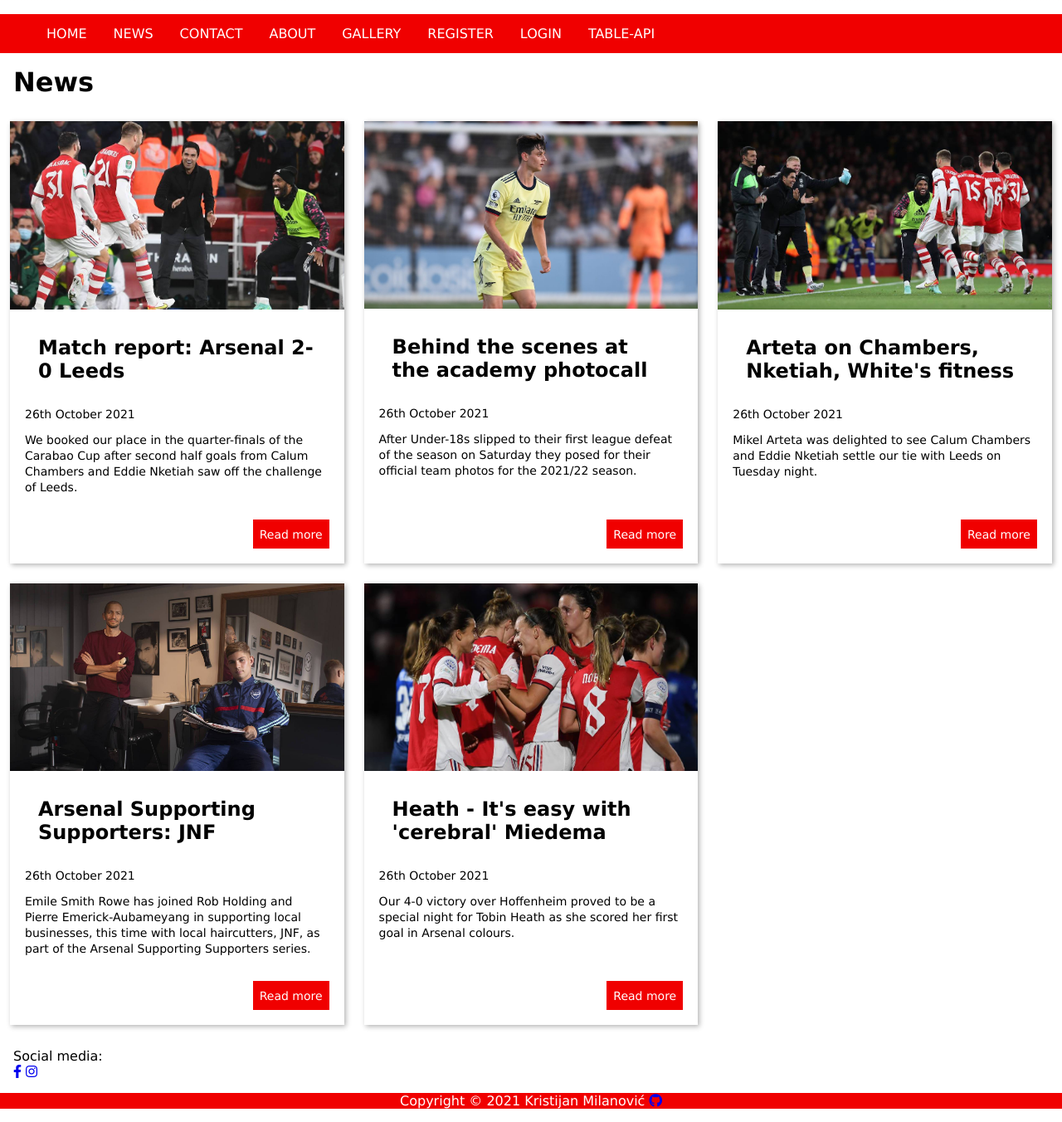
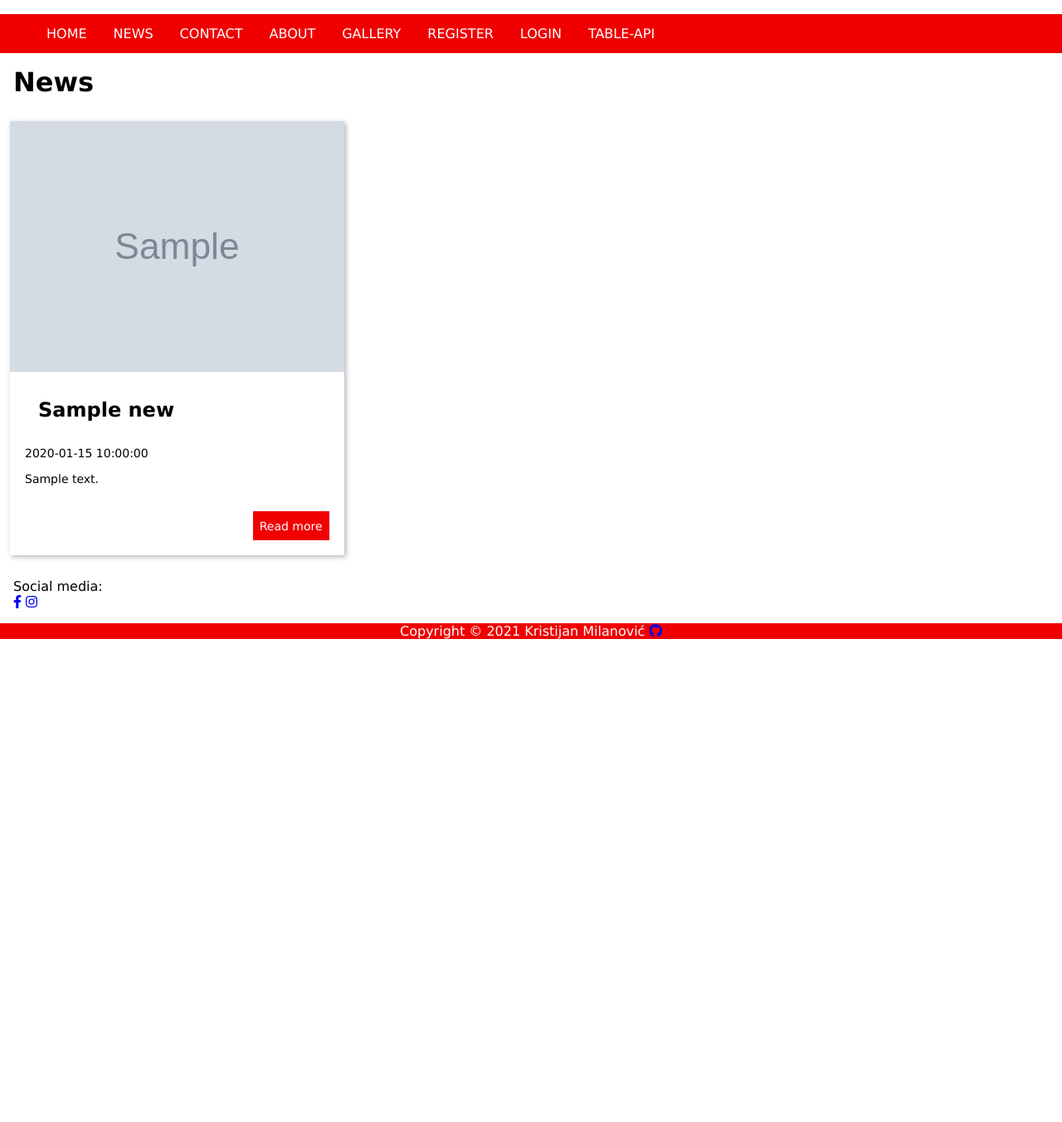
Before and after one commit to kmilanovic/ntpws, a PHP site: page /index.php?menu=news in a window 1280 px wide. Shown: the part 399-1751 px from the top of the page at 83% size. After the commit the page ends 1169 px from the top, so only its background shows below. Run offline with PHP 8.4, Linux system fonts and the light colour scheme; tables that the repository leaves empty or names only in its code hold one stand-in row (values such as "Sample post"); grey boxes marked "Sample" are stand-in pictures.

Commit message:
Added news page

```diff
--- a/pages/news.php
+++ b/pages/news.php
@@ -1,109 +1,40 @@
 <?php
 print '
 <h1>News</h1>
+';
 
+$query  = "SELECT * FROM news WHERE is_approved='1'";
+$query .= " ORDER BY date DESC";
+$result = @mysqli_query($conn, $query);
+
+while($row = @mysqli_fetch_array($result)) {
+    $queryImage = "SELECT * FROM pictures WHERE newsId='".$row['id']."' LIMIT 1";
+    $resultImage = @mysqli_query($conn, $queryImage);
+    $rowImage = @mysqli_fetch_array($resultImage);
+
+print '
 <div class="card__wrap--outer">
 <div class="card__wrap--inner">
     <div class="card">
-        <a href="pages/article1.html"><img src="assets/img/news1.jpg"></a>
+        <a href="index.php?article='. $row['id'] .'"><img src="assets/'.$rowImage['img'].'"></a>
         <div class="card__item">
-            <h2>Match report: Arsenal 2-0 Leeds</h2>
+            <h2>'. $row['title'] . '</h2>
         </div>
         <div class="card__date">
-            <small>26th October 2021</small>
+            <small>'. $row['date'] . '</small>
         </div>
         <div class="card__item flexible">
-            <small> We booked our place in the quarter-finals of the Carabao Cup after
-                second half goals from Calum Chambers and Eddie Nketiah saw off the
-                challenge of Leeds.</small>
+            <small class="description" ><span> '. $row['description'] . '</span></small>
         </div>
         <div class="card__footer">
-            <a class="pull" href="pages/article1.html"><small>Read more</small></a>
+            <a class="pull" href="index.php?article='. $row['id'] .'"><small>Read more</small></a>
         </div>
     </div>
 </div>
+</div>';}
 
-<div class="card__wrap--inner">
-    <div class="card">
-    <a href="pages/article2.html"><img src="assets/img/news2_1.jpg"></a>
-        <div class="card__item">
-            <h2>Behind the scenes at the academy photocall</h2>
-        </div>
-        <div class="card__date">
-            <small>26th October 2021</small>
-        </div>
-        <div class="card__item flexible">
-            <small>After Under-18s slipped to their first league defeat of the season on
-                Saturday they posed for their official team photos for the 2021/22
-                season.</small>
-        </div>
-        <div class="card__footer">
-            <a class="pull" href="pages/article2.html"><small>Read more</small></a>
-        </div>
-    </div>
-</div>
-
-<div class="card__wrap--inner">
-    <div class="card">
-    <a href="pages/article3.html"><img src="assets/img/news3_1.jpg"></a>
-        <div class="card__item">
-            <h2>Arteta on Chambers, Nketiah, White\'s fitness</h2>
-        </div>
-        <div class="card__date">
-            <small>26th October 2021</small>
-        </div>
-        <div class="card__item flexible">
-            <small>Mikel Arteta was delighted to see Calum Chambers and Eddie Nketiah
-                settle our tie with Leeds on Tuesday night.</small>
-        </div>
-        <div class="card__footer">
-            <a class="pull" href="pages/article3.html"><small>Read more</small></a>
-        </div>
-    </div>
-</div>
-
-<div class="card__wrap--inner">
-    <div class="card">
-    <a href="pages/article4.html"><img src="assets/img/news4_1.jpg"></a>
-        <div class="card__item">
-            <h2>Arsenal Supporting Supporters: JNF</h2>
-        </div>
-        <div class="card__date">
-            <small>26th October 2021</small>
-        </div>
-        <div class="card__item flexible">
-            <small>Emile Smith Rowe has joined Rob Holding and Pierre Emerick-Aubameyang in
-                supporting local businesses, this time with local haircutters, JNF, as
-                part of the Arsenal Supporting Supporters series.</small>
-        </div>
-        <div class="card__footer">
-            <a class="pull" href="pages/article4.html"><small>Read more</small></a>
-        </div>
-    </div>
-</div>
-
-<div class="card__wrap--inner">
-    <div class="card">
-    <a href="pages/article5.html"><img src="assets/img/news5_1.jpg"></a>
-        <div class="card__item">
-            <h2>Heath - It\'s easy with \'cerebral\' Miedema</h2>
-        </div>
-        <div class="card__date">
-            <small>26th October 2021</small>
-        </div>
-        <div class="card__item flexible">
-            <small>Our 4-0 victory over Hoffenheim proved to be a special night for Tobin
-                Heath as she scored her first goal in Arsenal colours.</small>
-        </div>
-        <div class="card__footer">
-            <a class="pull" href="pages/article5.html"><small>Read more</small></a>
-        </div>
-    </div>
-</div>
-</div>
-
-<p>Social media:<br>
-    <a href="https://www.facebook.com/profile.php?id=100043504936152" target="_blank"><i class="fab fa-facebook-f"></i></a>
-    <a href="https://www.instagram.com/milanovickristijan/" target="_blank"><i class="fab fa-instagram"></i></a>
-</p>';
+print '<p>Social media:<br>
+<a href="https://www.facebook.com/profile.php?id=100043504936152" target="_blank"><i class="fab fa-facebook-f"></i></a>
+<a href="https://www.instagram.com/milanovickristijan/" target="_blank"><i class="fab fa-instagram"></i></a>
+</p>'
 ?>
```
